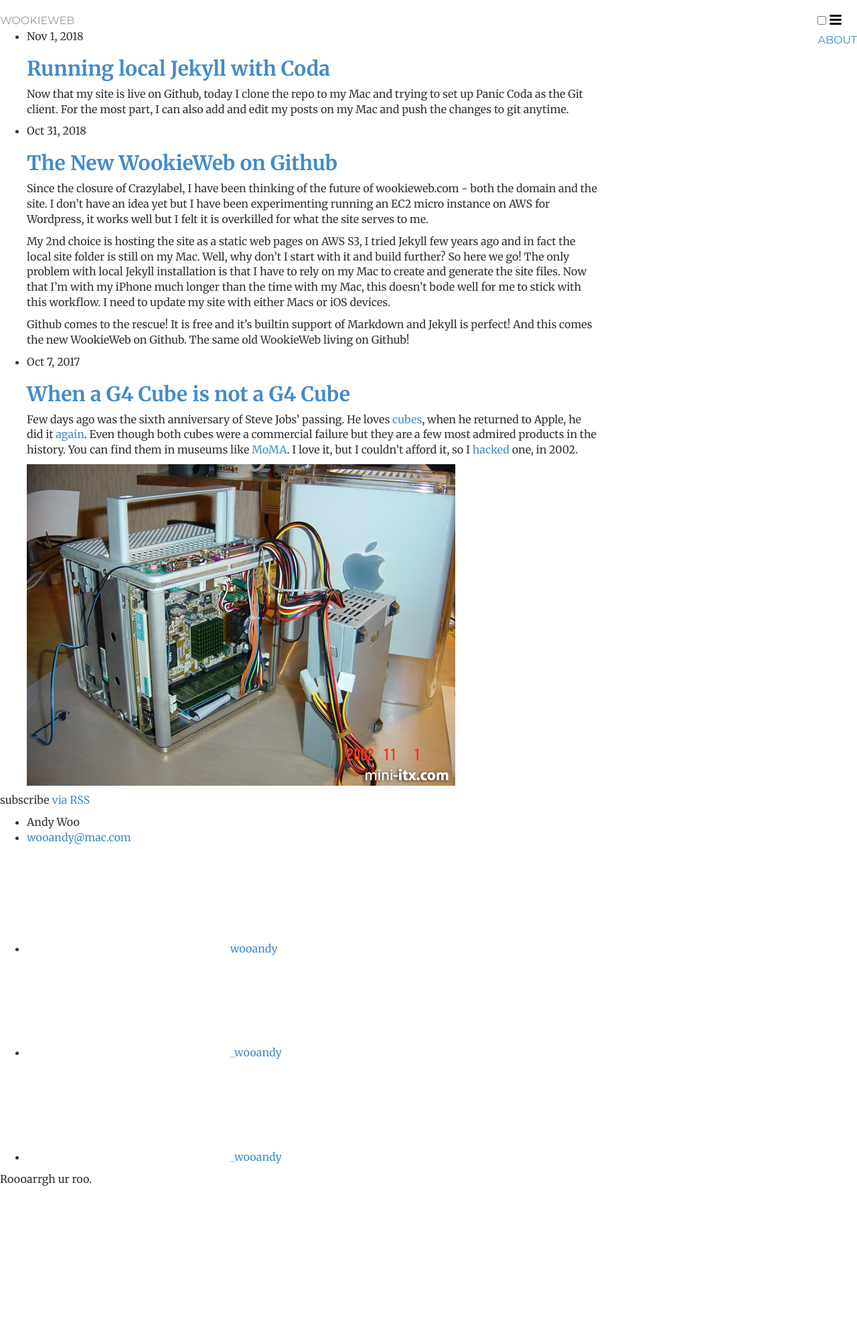
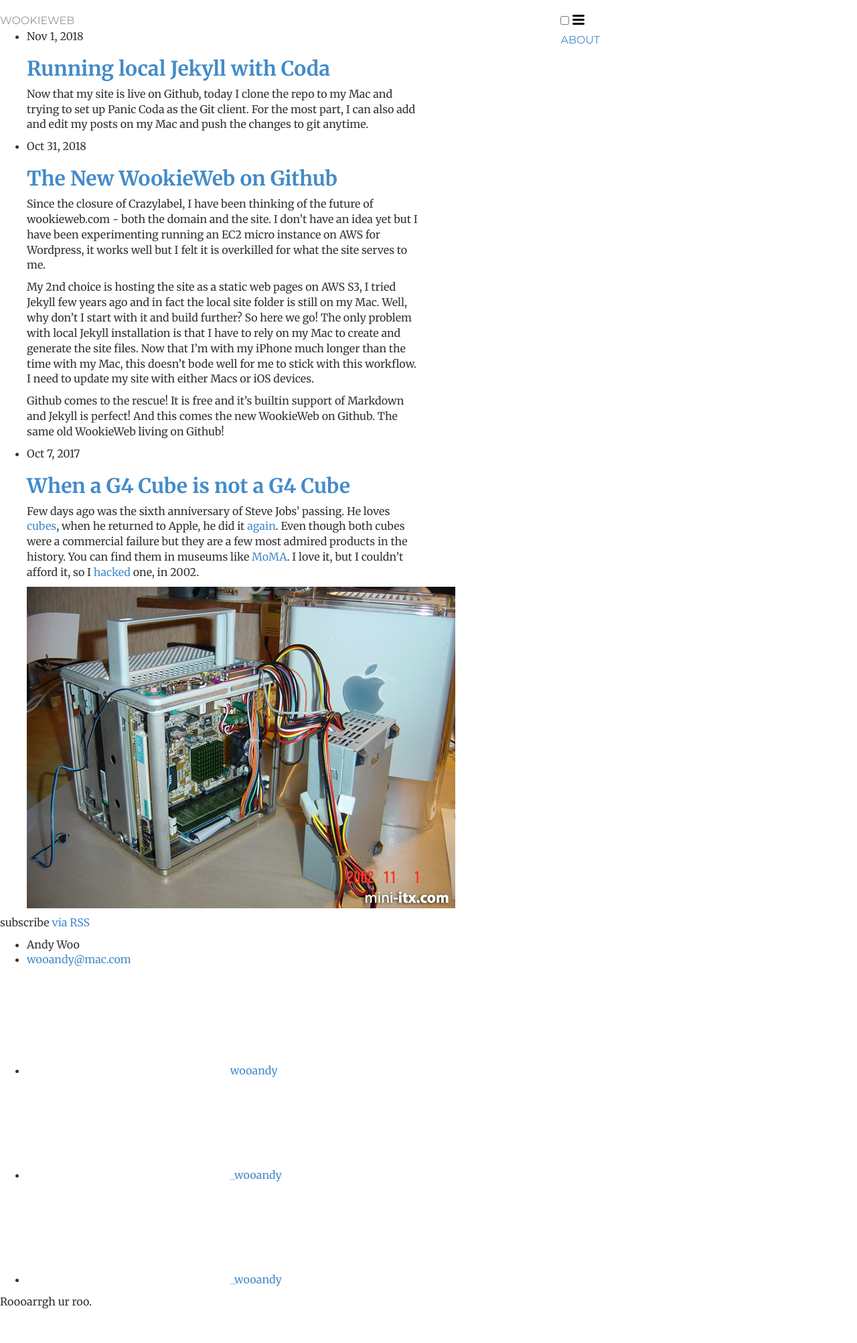
Before and after one commit to wooandy/wooandy.github.io, a Jekyll site: the page built from index.md, in a window 1280 px wide. Shown: the whole page at 67% size. Built offline with Jekyll 4.4.1, drawn with Linux system fonts in a browser that asks for light colours; before the commit the page ends 1822 px from its top, so only the background shows below that.

Commit message:
Fixing CSS issues

```diff
--- a/css/main.css
+++ b/css/main.css
@@ -1,7 +1,7 @@
 @import url(http://fonts.googleapis.com/css?family=Merriweather:300,300italic,400,400italic,700,700italic);
 @import url(http://fonts.googleapis.com/css?family=Montserrat);
 
-body { padding-top: 20px; padding-bottom: 40px; font-family: 'Merriweather', Georgia, Times; font-size: 16px; }
+body { padding-top: 20px; padding-bottom: 40px; font-family: 'Merriweather', Georgia, Times; font-size: 16px; width: 70%;}
 
 h1, h2, h3, h4, h5, h6, .h1, .h2, .h3, .h4, .h5, .h6 { font-family: 'Merriweather', Georgia, Times; font-weight: 700;}
 
```
